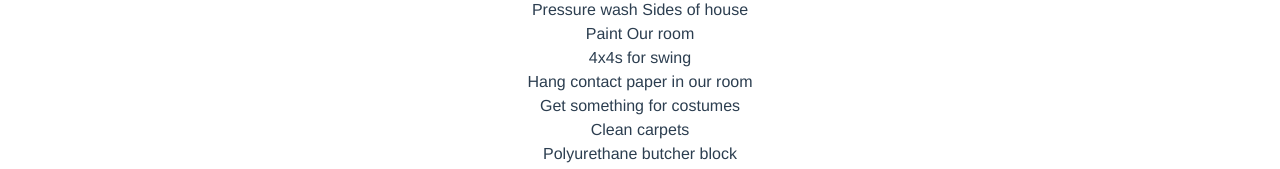
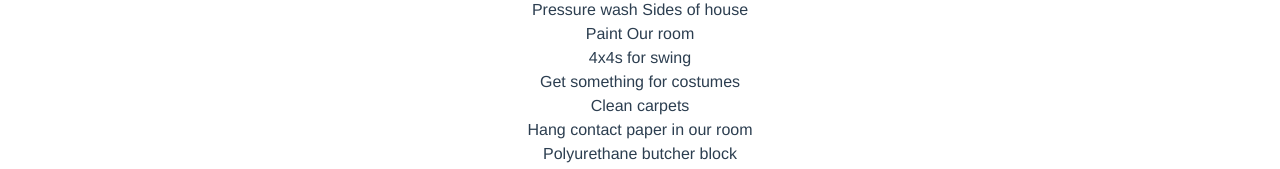
Before and after one commit to davestaab/staab-dashboard, a Vue app: page / in a window 1280 px wide. Shown: the part 1130-1299 px from the top of the page. Built offline with nearby package versions, Linux system fonts and the light colour scheme.

Commit message:
update list

```diff
--- a/src/data/itemLists.ts
+++ b/src/data/itemLists.ts
@@ -11,14 +11,14 @@ export default [
       { name: 'Chicken cordon blue pasta', complete: false },
       { name: 'Keto pizza casserole', complete: false },
       { name: 'Pork chops', complete: false },
-      { name: 'Tacos', complete: false },
-      { name: 'Shrimp and sausage sheet pan', complete: false },
-      { name: 'Ribs', complete: false },
       { name: 'Chicken Carbonara', complete: false },
       { name: 'Steak and Chicken Stir Fry', complete: false },
       { name: 'Salmon', complete: false },
-      { name: 'Food truck', complete: false },
       { name: 'Barbecue Quesadillas', complete: false },
+      { name: 'Tacos', complete: true },
+      { name: 'Shrimp and sausage sheet pan', complete: true},
+      { name: 'Ribs', complete: true },
+      { name: 'Food truck', complete: true },
       { name: 'Grilled pork tenderloin', complete: true },
       { name: 'Chicken burritos', complete: true },
       { name: 'Shredded pork sandwiches', complete: true },
@@ -33,10 +33,10 @@ export default [
       { name: 'Pressure wash Sides of house', complete: false },
       { name: 'Paint Our room', complete: false },
       { name: '4x4s for swing', complete: false },
-      { name: 'Hang contact paper in our room', complete: false },
       { name: 'Get something for costumes', complete: false },
       { name: 'Clean carpets', complete: false },
-      { name: 'Polyurethane butcher block', complete: false }
+      { name: 'Hang contact paper in our room', complete: true },
+      { name: 'Polyurethane butcher block', complete: true }
     ]
   }
 ] as ItemLists;
```
